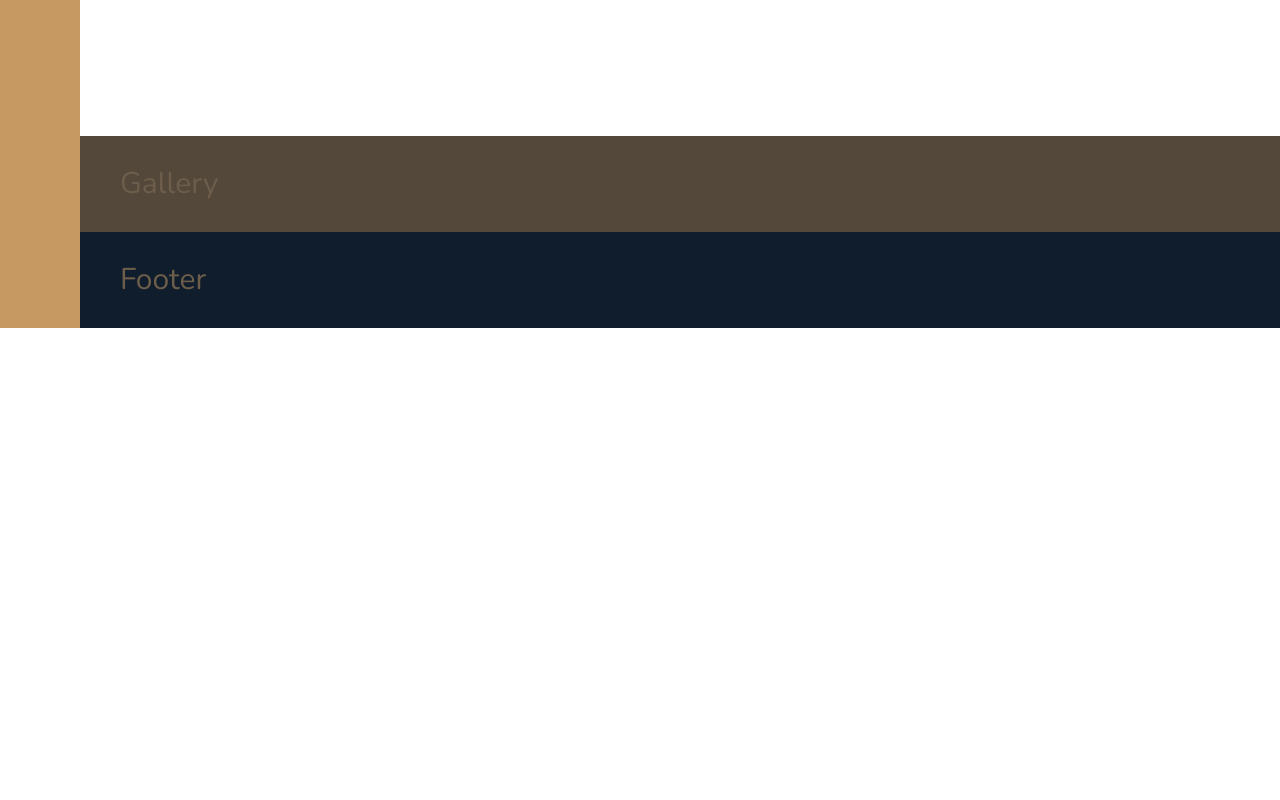
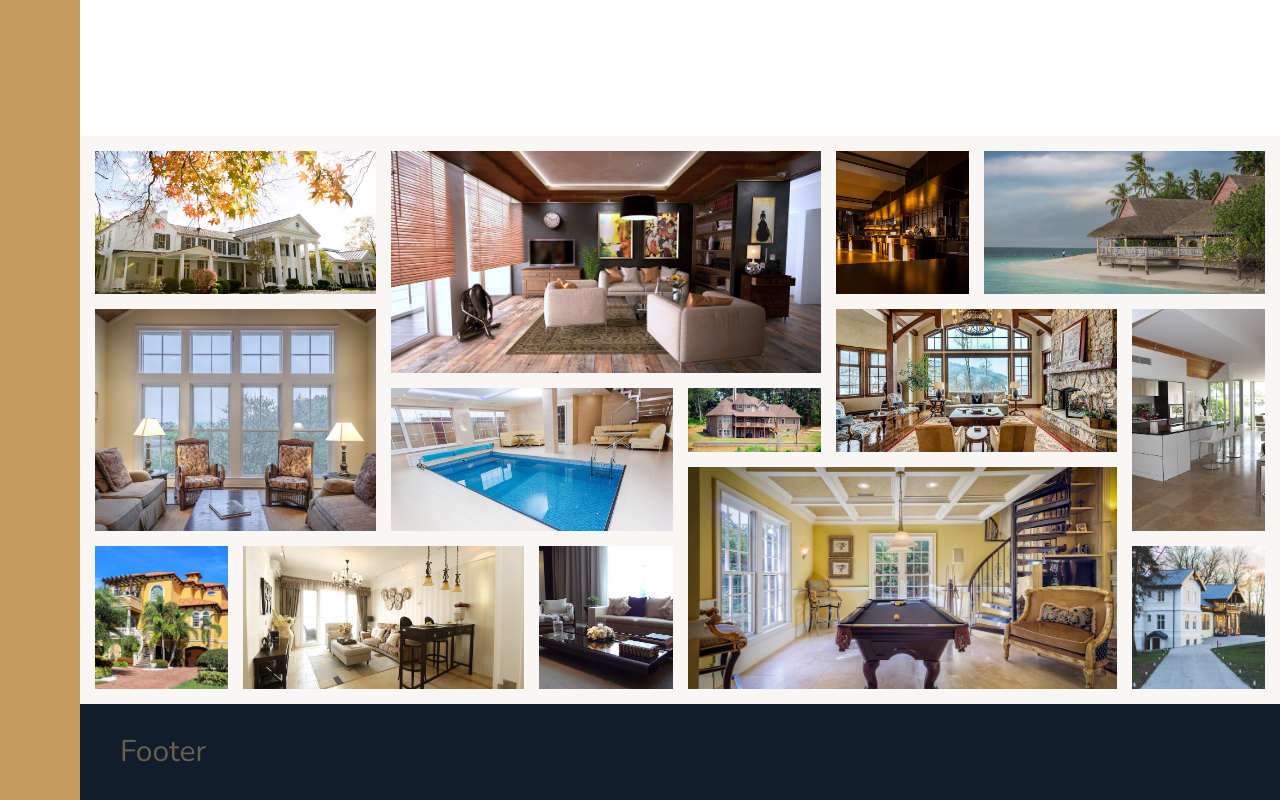
Before and after one commit to aromaton41/Nexter, a website: page index.html in a window 1280 px wide. Shown: the part 2994-3794 px from the top of the page. Before the commit the page ends 3322 px from the top, so only its background shows below. Drawn offline with nearby package versions, Linux system fonts and the light colour scheme.

Commit message:
building the Gallery section

```diff
--- a/index.html
+++ b/index.html
@@ -331,7 +331,70 @@
       </div>
     </section>
 
-    <div class="gallery">Gallery</div>
+    <section class="gallery">
+      <figure class="gallery__item gallery__item--1">
+        <img src="img/gal-1.jpeg" alt="Gallery imgge 1" class="gallery__img" />
+      </figure>
+      <figure class="gallery__item gallery__item--2">
+        <img src="img/gal-2.jpeg" alt="Gallery imgge 2" class="gallery__img" />
+      </figure>
+      <figure class="gallery__item gallery__item--3">
+        <img src="img/gal-3.jpeg" alt="Gallery imgge 3" class="gallery__img" />
+      </figure>
+      <figure class="gallery__item gallery__item--4">
+        <img src="img/gal-4.jpeg" alt="Gallery imgge 4" class="gallery__img" />
+      </figure>
+      <figure class="gallery__item gallery__item--5">
+        <img src="img/gal-5.jpeg" alt="Gallery imgge 5" class="gallery__img" />
+      </figure>
+      <figure class="gallery__item gallery__item--6">
+        <img src="img/gal-6.jpeg" alt="Gallery imgge 6" class="gallery__img" />
+      </figure>
+      <figure class="gallery__item gallery__item--7">
+        <img src="img/gal-7.jpeg" alt="Gallery imgge 7" class="gallery__img" />
+      </figure>
+      <figure class="gallery__item gallery__item--8">
+        <img src="img/gal-8.jpeg" alt="Gallery imgge 8" class="gallery__img" />
+      </figure>
+      <figure class="gallery__item gallery__item--9">
+        <img src="img/gal-9.jpeg" alt="Gallery imgge 9" class="gallery__img" />
+      </figure>
+      <figure class="gallery__item gallery__item--10">
+        <img
+          src="img/gal-10.jpeg"
+          alt="Gallery imgge 10"
+          class="gallery__img"
+        />
+      </figure>
+      <figure class="gallery__item gallery__item--11">
+        <img
+          src="img/gal-11.jpeg"
+          alt="Gallery imgge 11"
+          class="gallery__img"
+        />
+      </figure>
+      <figure class="gallery__item gallery__item--12">
+        <img
+          src="img/gal-12.jpeg"
+          alt="Gallery imgge 12"
+          class="gallery__img"
+        />
+      </figure>
+      <figure class="gallery__item gallery__item--13">
+        <img
+          src="img/gal-13.jpeg"
+          alt="Gallery imgge 13"
+          class="gallery__img"
+        />
+      </figure>
+      <figure class="gallery__item gallery__item--14">
+        <img
+          src="img/gal-14.jpeg"
+          alt="Gallery imgge 14"
+          class="gallery__img"
+        />
+      </figure>
+    </section>
 
     <div class="footer">Footer</div>
   </body>
--- a/sass/_gallery.scss
+++ b/sass/_gallery.scss
@@ -1,4 +1,89 @@
 .gallery {
-  background-color: $color-grey-dark-1;
+  background-color: $color-grey-light-1;
   grid-column: full-start / full-end;
+
+  display: grid;
+  grid-template-columns: repeat(8, 1fr);
+  grid-template-rows: repeat(7, 5vw);
+  grid-gap: 1.5rem;
+  padding: 1.5rem;
+
+  &__item {
+    &--1 {
+      grid-row: 1 / span 2;
+      grid-column: 1 / span 2;
+    }
+
+    &--2 {
+      grid-row: 1 / span 3;
+      grid-column: 3 / span 3;
+    }
+
+    &--3 {
+      grid-row: 1 / span 2;
+      grid-column: 6 / 7;
+    }
+
+    &--4 {
+      grid-row: 1 / span 2;
+      grid-column: 7 / -1;
+    }
+
+    &--5 {
+      grid-row: 3 / span 3;
+      grid-column: 1 / span 2;
+    }
+
+    &--6 {
+      grid-row: 4 / span 2;
+      grid-column: 3 / span 2;
+    }
+
+    &--7 {
+      grid-row: 4 / 5;
+      grid-column: 5 / 6;
+    }
+
+    &--8 {
+      grid-row: 3 / span 2;
+      grid-column: 6 / span 2;
+    }
+
+    &--9 {
+      grid-row: 3 / span 3;
+      grid-column: 8 / -1;
+    }
+
+    &--10 {
+      grid-row: 6 / span 2;
+      grid-column: 1 / 2;
+    }
+
+    &--11 {
+      grid-row: 6 / span 2;
+      grid-column: 2 / span 2;
+    }
+
+    &--12 {
+      grid-row: 6 / span 2;
+      grid-column: 4 / 5;
+    }
+
+    &--13 {
+      grid-row: 5 / span 3;
+      grid-column: 5 / span 3;
+    }
+
+    &--14 {
+      grid-row: 6 / span 2;
+      grid-column: 8 / -1;
+    }
+  }
+
+  &__img {
+    width: 100%;
+    height: 100%;
+    object-fit: cover;
+    display: block;
+  }
 }
```
Also changed, not shown: css/style.css.
